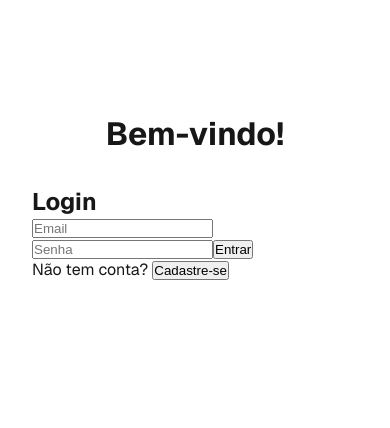
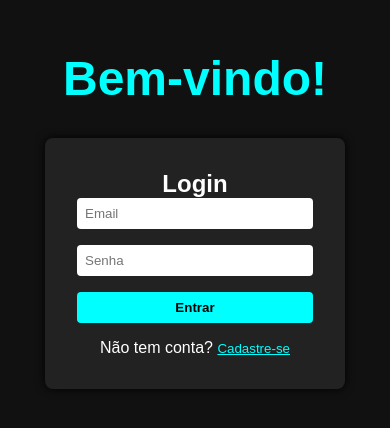
Before and after one commit to ThiagoThomas09/link-manager, a Next.js app: page / in a window 390 px wide. Shown: the part 202-630 px from the top of the page. Built offline with nearby package versions, Linux system fonts and the light colour scheme.

Commit message:
Ajuste css, pagina principal de login e de registro

```diff
--- a/app/page.module.css
+++ b/app/page.module.css
@@ -1,167 +1,72 @@
 .page {
-  --gray-rgb: 0, 0, 0;
-  --gray-alpha-200: rgba(var(--gray-rgb), 0.08);
-  --gray-alpha-100: rgba(var(--gray-rgb), 0.05);
-
-  --button-primary-hover: #383838;
-  --button-secondary-hover: #f2f2f2;
-
-  display: grid;
-  grid-template-rows: 20px 1fr 20px;
+  display: flex;
+  justify-content: center;
   align-items: center;
-  justify-items: center;
-  min-height: 100svh;
-  padding: 80px;
-  gap: 64px;
-  font-family: var(--font-geist-sans);
-}
-
-@media (prefers-color-scheme: dark) {
-  .page {
-    --gray-rgb: 255, 255, 255;
-    --gray-alpha-200: rgba(var(--gray-rgb), 0.145);
-    --gray-alpha-100: rgba(var(--gray-rgb), 0.06);
-
-    --button-primary-hover: #ccc;
-    --button-secondary-hover: #1a1a1a;
-  }
+  height: 100vh;
+  background-color: #111;
+  color: #fff;
+  font-family: sans-serif;
 }
 
 .main {
+  text-align: center;
+}
+
+.welcome {
+  font-size: 3rem;
+  font-weight: bold;
+  margin-bottom: 2rem;
+  color: #00ffff;
+}
+
+.loginBox {
+  background-color: #222;
+  padding: 2rem;
+  border-radius: 8px;
+  width: 300px;
+  box-shadow: 0 0 10px #000;
+}
+
+.form {
   display: flex;
   flex-direction: column;
-  gap: 32px;
-  grid-row-start: 2;
+  gap: 1rem;
 }
 
-.main ol {
-  font-family: var(--font-geist-mono);
-  padding-left: 0;
-  margin: 0;
-  font-size: 14px;
-  line-height: 24px;
-  letter-spacing: -0.01em;
-  list-style-position: inside;
+.form input {
+  padding: 0.5rem;
+  border-radius: 4px;
+  border: none;
+  outline: none;
 }
 
-.main li:not(:last-of-type) {
-  margin-bottom: 8px;
+.form button {
+  padding: 0.5rem;
+  border-radius: 4px;
+  border: none;
+  background-color: #00ffff;
+  color: #000;
+  font-weight: bold;
+  cursor: pointer;
 }
 
-.main code {
-  font-family: inherit;
-  background: var(--gray-alpha-100);
-  padding: 2px 4px;
-  border-radius: 4px;
-  font-weight: 600;
+.form button:hover {
+  background-color: #00dddd;
 }
 
-.ctas {
-  display: flex;
-  gap: 16px;
+.message {
+  margin-top: 1rem;
+  color: #ff5555;
 }
 
-.ctas a {
-  appearance: none;
-  border-radius: 128px;
-  height: 48px;
-  padding: 0 20px;
-  border: 1px solid transparent;
-  transition:
-    background 0.2s,
-    color 0.2s,
-    border-color 0.2s;
-  cursor: pointer;
-  display: flex;
-  align-items: center;
-  justify-content: center;
-  font-size: 16px;
-  line-height: 20px;
-  font-weight: 500;
+.toggleText {
+  margin-top: 1rem;
 }
 
-a.primary {
-  background: var(--foreground);
-  color: var(--background);
-  gap: 8px;
+.toggle {
+  background: none;
+  border: none;
+  color: #00ffff;
+  cursor: pointer;
+  text-decoration: underline;
 }
-
-a.secondary {
-  border-color: var(--gray-alpha-200);
-  min-width: 158px;
-}
-
-.footer {
-  grid-row-start: 3;
-  display: flex;
-  gap: 24px;
-}
-
-.footer a {
-  display: flex;
-  align-items: center;
-  gap: 8px;
-}
-
-.footer img {
-  flex-shrink: 0;
-}
-
-/* Enable hover only on non-touch devices */
-@media (hover: hover) and (pointer: fine) {
-  a.primary:hover {
-    background: var(--button-primary-hover);
-    border-color: transparent;
-  }
-
-  a.secondary:hover {
-    background: var(--button-secondary-hover);
-    border-color: transparent;
-  }
-
-  .footer a:hover {
-    text-decoration: underline;
-    text-underline-offset: 4px;
-  }
-}
-
-@media (max-width: 600px) {
-  .page {
-    padding: 32px;
-    padding-bottom: 80px;
-  }
-
-  .main {
-    align-items: center;
-  }
-
-  .main ol {
-    text-align: center;
-  }
-
-  .ctas {
-    flex-direction: column;
-  }
-
-  .ctas a {
-    font-size: 14px;
-    height: 40px;
-    padding: 0 16px;
-  }
-
-  a.secondary {
-    min-width: auto;
-  }
-
-  .footer {
-    flex-wrap: wrap;
-    align-items: center;
-    justify-content: center;
-  }
-}
-
-@media (prefers-color-scheme: dark) {
-  .logo {
-    filter: invert();
-  }
-}
```
